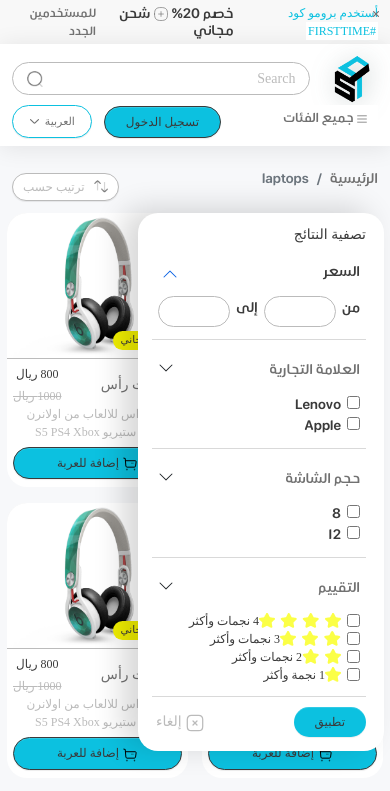
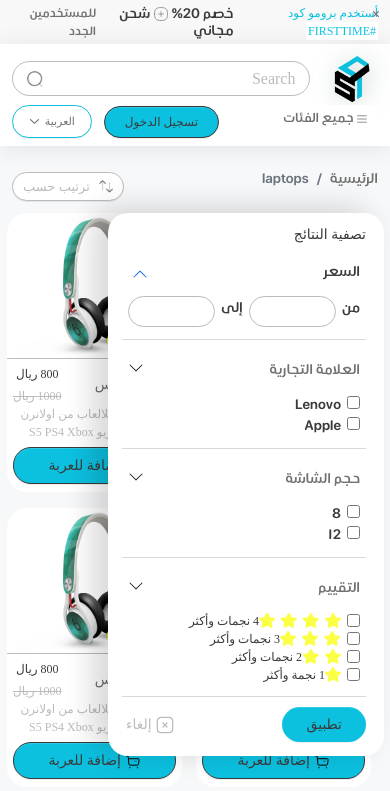
Before and after one commit to AyaHanyT/sp-pc, a plain HTML site: page category.html in a window 390 px wide. Both pictures are taken after a click on the element "تصفية النتائج". Shown: the top 791 px of the page. Drawn offline with nearby package versions, Linux system fonts and the light colour scheme; a web font is replaced by a local one.

Commit message:
Add files via upload

```diff
--- a/assets/css/style.css
+++ b/assets/css/style.css
@@ -1159,7 +1159,8 @@ section.bg-light-blue {
 }
 
 .category .row {
-    width: calc(100% - 124px);
+    width: calc(100% - 180px);
+    margin-right: auto;
 }
 
 .category .row>* {
@@ -1225,7 +1226,10 @@ section.bg-light-blue {
     width: 256px;
     border-radius: 20px 0 0 20px;
     padding: 14px 24px 14px 14px;
-    margin-right: -12%;
+    margin-right: 0;
+    position: absolute;
+    right: 0;
+    z-index: 99;
 }
 
 .filter-col .accordion-button {
@@ -1638,6 +1642,7 @@ img.icon {
     background-repeat: no-repeat;
     background-size: cover;
     padding-top: 2rem;
+    overflow: visible;
 }
 
 .login-form .row {
@@ -1654,6 +1659,7 @@ img.icon {
 
 .form form {
     margin-top: 1rem;
+    position: relative;
 }
 
 label {
@@ -1679,12 +1685,15 @@ form .col-lg-6 {
 }
 
 .pos-ab {
-    /* position: absolute; */
+    position: absolute;
     display: flex;
     flex-direction: column;
     align-items: center;
-    margin-bottom: -8rem;
-}
+    gap: 8px;
+    width: 100%;
+}
+
+.pos-ab .btn {}
 
 .pos-ab .link {
     text-decoration: underline;
@@ -2071,6 +2080,7 @@ table th {
 .cart .order-card .fav-circle {
     position: absolute;
 }
+
 hr {
     margin: 6px 0;
     color: inherit;
@@ -2080,15 +2090,18 @@ hr {
     width: 100%;
     color: #D9D9D9;
 }
-hr.dashed{
+
+hr.dashed {
     border-top: 1px dashed;
 }
+
 .coll {
     border-radius: 10px;
     background-color: white;
     padding: 10px;
     margin: 10px 0;
 }
+
 .coll .likerow {
     margin: 0;
     padding: 0;
@@ -2096,10 +2109,12 @@ hr.dashed{
     align-items: center;
     justify-content: space-between;
 }
+
 .method {
     display: none;
     padding: 1rem 0.5rem 0.5rem;
 }
+
 .stars {
     width: 50%;
     margin: auto;
@@ -2136,7 +2151,8 @@ hr.dashed{
 .tab {
     display: none;
 }
-.recpit{
+
+.recpit {
     border-radius: 16px;
     padding: 16px;
     background-color: white;
@@ -2184,11 +2200,13 @@ hr.dashed{
     background-color: white;
     border: 1px solid var(--light-gray);
 }
-.plus-minus-input .button:first-of-type{
+
+.plus-minus-input .button:first-of-type {
     border-top-right-radius: 18px;
     border-bottom-right-radius: 18px;
 }
-.plus-minus-input .button:last-of-type{
+
+.plus-minus-input .button:last-of-type {
     border-top-left-radius: 18px;
     border-bottom-left-radius: 18px;
 }
@@ -2211,11 +2229,17 @@ hr.dashed{
     }
 }
 
-@media (min-width:1200px) {
-    .filter-col {
+@media (max-width:1090px) {
+    /* .filter-col {
         width: 256px;
         padding: 18px 40px 14px 14px;
         margin-right: -12%;
+    } */
+    .category .row {
+        width: calc(100% - 205px);
+    }
+    .filter-col {
+        width: 246px;
     }
 }
 
@@ -2242,6 +2266,12 @@ hr.dashed{
         z-index: 9;
     }
 
+    .nav-link,
+    navbar .nav-link,
+    .navbar-expand-lg .navbar-nav .nav-link {
+        margin-bottom: 10px;
+    }
+
     .navbar-nav {
         display: flex;
         flex-wrap: wrap;
@@ -2274,10 +2304,15 @@ hr.dashed{
         z-index: 99;
     }
 
+    .category {
+        position: relative;
+    }
+
     .filter-col {
         background-color: white;
         z-index: 9;
-        width: 246px;
+        min-width: 276px;
+        max-width: 100%;
         border-radius: 20px;
         padding: 14px 18px 14px 14px;
         position: absolute;
@@ -2337,9 +2372,14 @@ hr.dashed{
         width: 100%;
     }
 
+    header .btn {
+        font-size: 12px;
+        padding: 6px 20px;
+
+    }
+
     .btn {
-        padding: 6px 21px;
-        font-size: 12px;
+        padding: 7px 24px;
         font-family: 'DG-lig';
     }
 
@@ -2353,7 +2393,7 @@ hr.dashed{
 
     .form-control {
         padding: .3rem .85rem;
-        font-size: 14px;
+        font-size: 16px;
     }
 
     .category-card {
```
